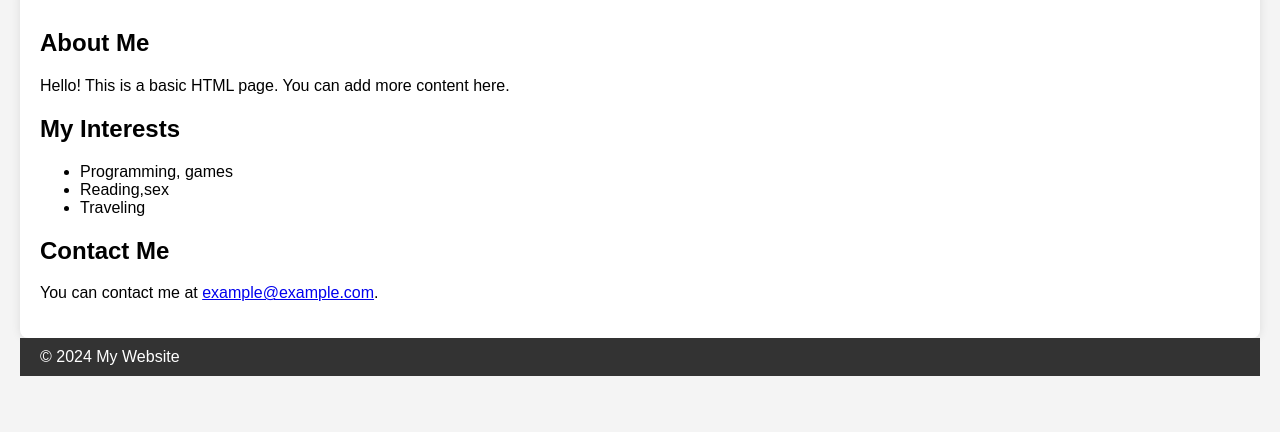
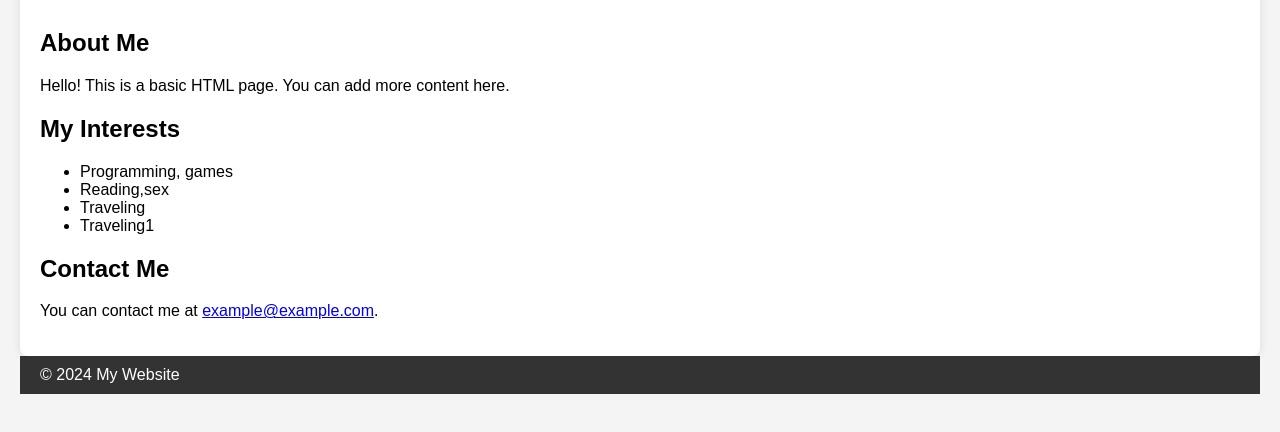
Before and after one commit to zeeglyismail/myfirstrepoismail, a plain HTML site: page index.html in a window 1280 px wide. Shown: the part 88-520 px from the top of the page. Drawn offline with Linux system fonts and the light colour scheme.

Commit message:
Traveling 1 added

```diff
--- a/index.html
+++ b/index.html
@@ -39,6 +39,7 @@
             <li>Programming, games</li>
             <li>Reading,sex</li>
             <li>Traveling</li>
+            <li>Traveling1</li>
         </ul>
         <h2>Contact Me</h2>
         <p>You can contact me at <a href="mailto:example@example.com">example@example.com</a>.</p>
```
